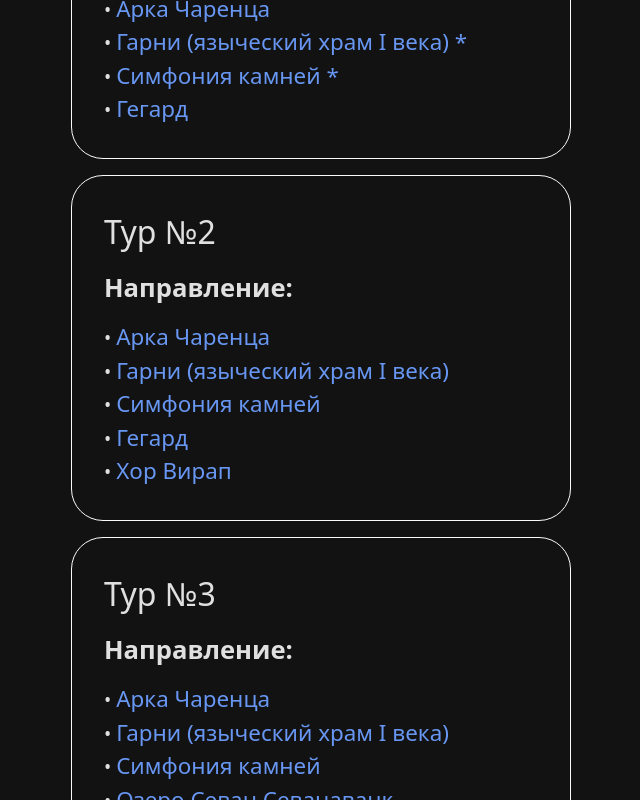
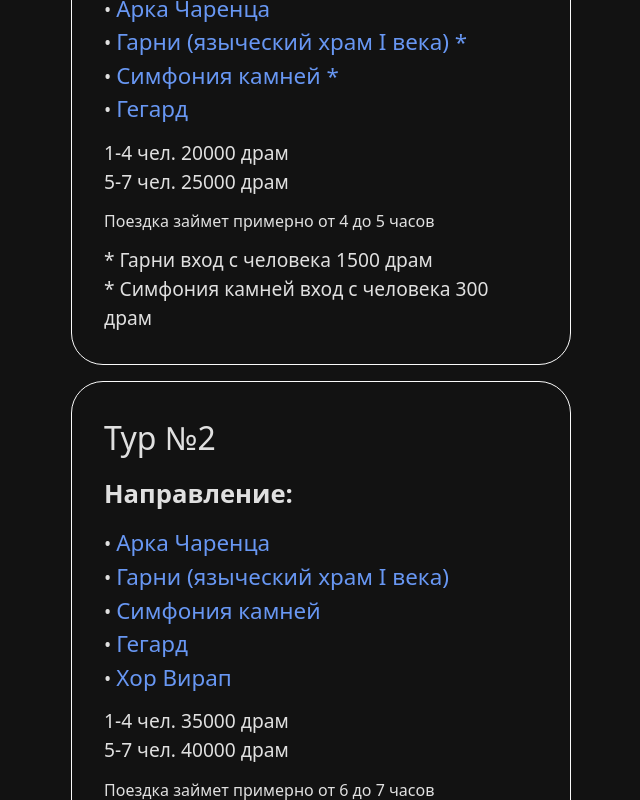
Before and after one commit to IrinaMartArm/armenia-tours-m, a React (Vite) app: page / in a window 1280 px wide. Shown: the part 1000-1800 px from the top of the page, without its empty margins (319-959 px from the left). Built offline with nearby package versions, Linux system fonts and the light colour scheme.

Commit message:
fix text

```diff
--- a/src/App.tsx
+++ b/src/App.tsx
@@ -32,17 +32,17 @@ function App() {
                   <div className={'block'}>
                       {el.place.map(pl => <span>{' '}•{' '} <a className={'links'}>{pl.row}</a></span>)}
                   </div>
-                  {/*<div className={'block'}>*/}
-                  {/*    /!*<span>1 чел. {el.price} драм</span>*!/*/}
-                  {/*    <span>1-4 чел. {el.price1}$</span>*/}
-                  {/*    <span>5-7 чел. {el.price2}$</span>*/}
-                  {/*</div>*/}
-                  {/*{el.time && <span>Поездка займет примерно от {el.time} часов</span>}*/}
-                  {/*<div className={'block'}>*/}
-                  {/*    <span>{el.comment1}</span>*/}
-                  {/*    <span>{el.comment2}</span>*/}
-                  {/*    <span>{el.comment3}</span>*/}
-                  {/*</div>*/}
+                  <div className={'block'}>
+                      {/*<span>1 чел. {el.price} драм</span>*/}
+                      <span>1-4 чел. {el.price1} драм</span>
+                      <span>5-7 чел. {el.price2} драм</span>
+                  </div>
+                  {el.time && <span>Поездка займет примерно от {el.time} часов</span>}
+                  <div className={'block'}>
+                      <span>{el.comment1}</span>
+                      <span>{el.comment2}</span>
+                      <span>{el.comment3}</span>
+                  </div>
               </div>)}
           </div>
       </>
--- a/src/constants/index.ts
+++ b/src/constants/index.ts
@@ -5,8 +5,8 @@ export const tours = [{
 		{row: 'Симфония камней *', link: 'https://ru.wikipedia.org/wiki/%D0%93%D0%B0%D1%80%D0%BD%D0%B8_(%D1%83%D1%89%D0%B5%D0%BB%D1%8C%D0%B5)'},
 		{row: 'Гегард', link: 'https://ru.wikipedia.org/wiki/%D0%93%D0%B5%D0%B3%D0%B0%D1%80%D0%B4'}],
 	price: '',
-	price1: 60,
-	price2: 70,
+	price1: 20000,
+	price2: 25000,
 	time: '4 до 5',
 	comment1: '* Гарни вход с человека 1500 драм',
 	comment2: '* Симфония камней вход с человека 300 драм',
@@ -18,11 +18,11 @@ export const tours = [{
 		{row: 'Гегард', link: 'https://ru.wikipedia.org/wiki/%D0%93%D0%B5%D0%B3%D0%B0%D1%80%D0%B4'},
 		{row: 'Хор Вирап', link: 'https://ru.wikipedia.org/wiki/%D0%A5%D0%BE%D1%80_%D0%92%D0%B8%D1%80%D0%B0%D0%BF',}],
 	price: '?',
-	price1: 100,
-	price2: 110,
+	price1: 35000,
+	price2: 40000,
 	time: '6 до 7',
-	comment1: '* Гарни вход с человека 4$',
-	comment2: '* Симфония камней вход с человека 1$',
+	comment1: '* Гарни вход с человека 1500',
+	comment2: '* Симфония камней вход с человека 300',
 }, {
 	place: [
 		{row: 'Арка Чаренца', link: ''},
@@ -33,11 +33,11 @@ export const tours = [{
 		{row: 'Памятник Мимино', link: ''},
 	],
 	price: '?',
-	price1: 120,
-	price2: 135,
+	price1: 45000,
+	price2: 50000,
 	time: '8 до 10',
-	comment1: '* Гарни вход с человека 4$',
-	comment2: '* Симфония камней вход с человека 1$',
+	comment1: '* Гарни вход с человека 1500',
+	comment2: '* Симфония камней вход с человека 300',
 },{
 	place: [
 		{row: 'Озеро Севан Севанаванк', link: ''},
@@ -46,8 +46,8 @@ export const tours = [{
 		{row: 'Гошаванк', link: ''},
 		{row: 'Памятник Мимино', link: ''}],
 	price: '?',
-	price1: 120,
-	price2: 135,
+	price1: 45000,
+	price2: 50000,
 	time: '8 до 10',
 	comment1: '',
 	comment2: '',
@@ -58,8 +58,8 @@ export const tours = [{
 		{row: 'Анкаван горячие источники', link: ''},
 		],
 	price: '?',
-	price1: 120,
-	price2: 135,
+	price1: 45000,
+	price2: 50000,
 	time: '7 до 9',
 	comment1: '',
 	comment2: '',
@@ -71,10 +71,10 @@ export const tours = [{
 		{row: 'Пещера Арени', link: ''},
 		],
 	price: '?',
-	price1: 120,
-	price2: 135,
+	price1: 45000,
+	price2: 50000,
 	time: '7 до 9',
-	comment1: '',
+	comment1:  '* Пещера Арени вход с человека 500',
 	comment2: '',
 }, {
 	place: [
@@ -85,10 +85,10 @@ export const tours = [{
 		{row: 'Джермук (водопад)', link: 'https://ru.wikipedia.org/wiki/%D0%94%D0%B6%D0%B5%D1%80%D0%BC%D1%83%D0%BA%D1%81%D0%BA%D0%B8%D0%B9_%D0%B2%D0%BE%D0%B4%D0%BE%D0%BF%D0%B0%D0%B4'},
 	],
 	price: '?',
-	price1: 140,
-	price2: 160,
+	price1: 55000,
+	price2: 65000,
 	time: '10 до 12',
-	comment1: '',
+	comment1: '* Пещера Арени вход с человека 500',
 	comment2: '',
 }, {
 		place: [
```
